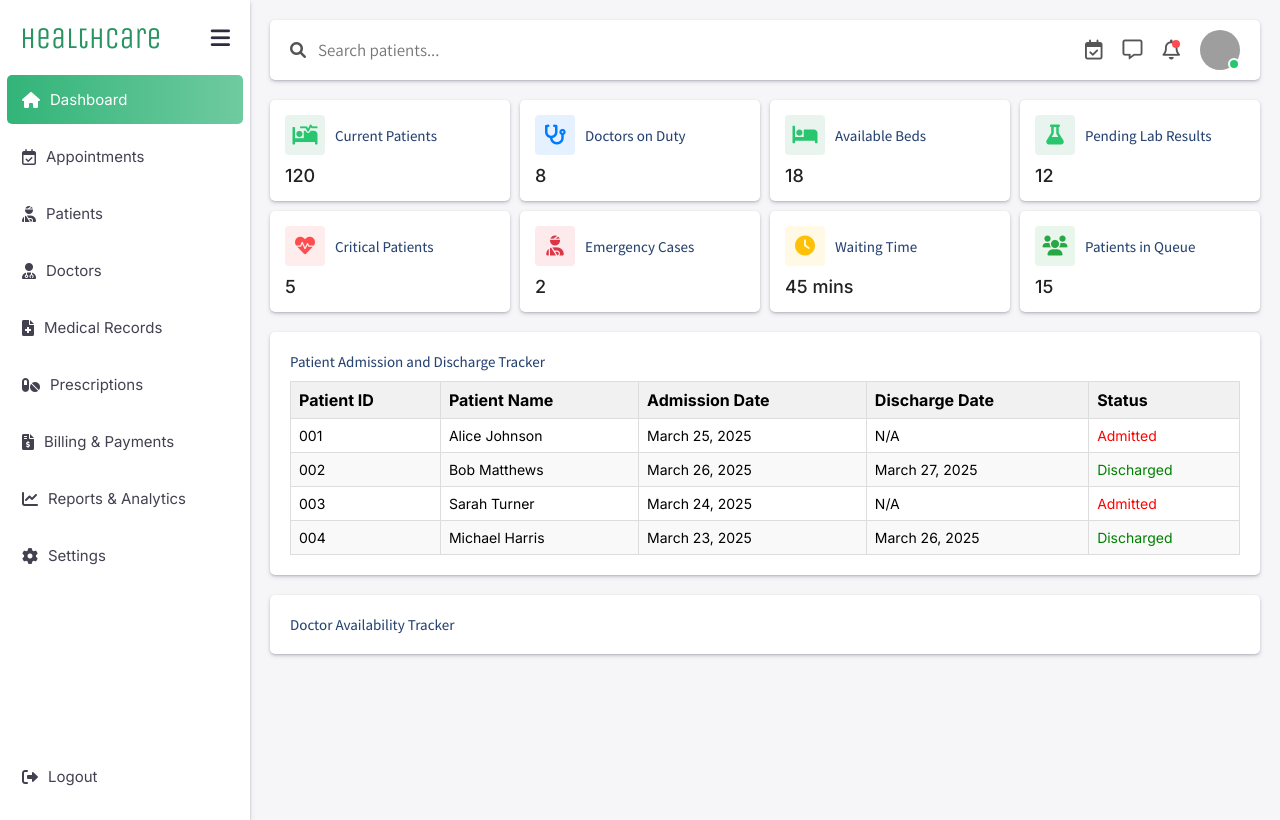
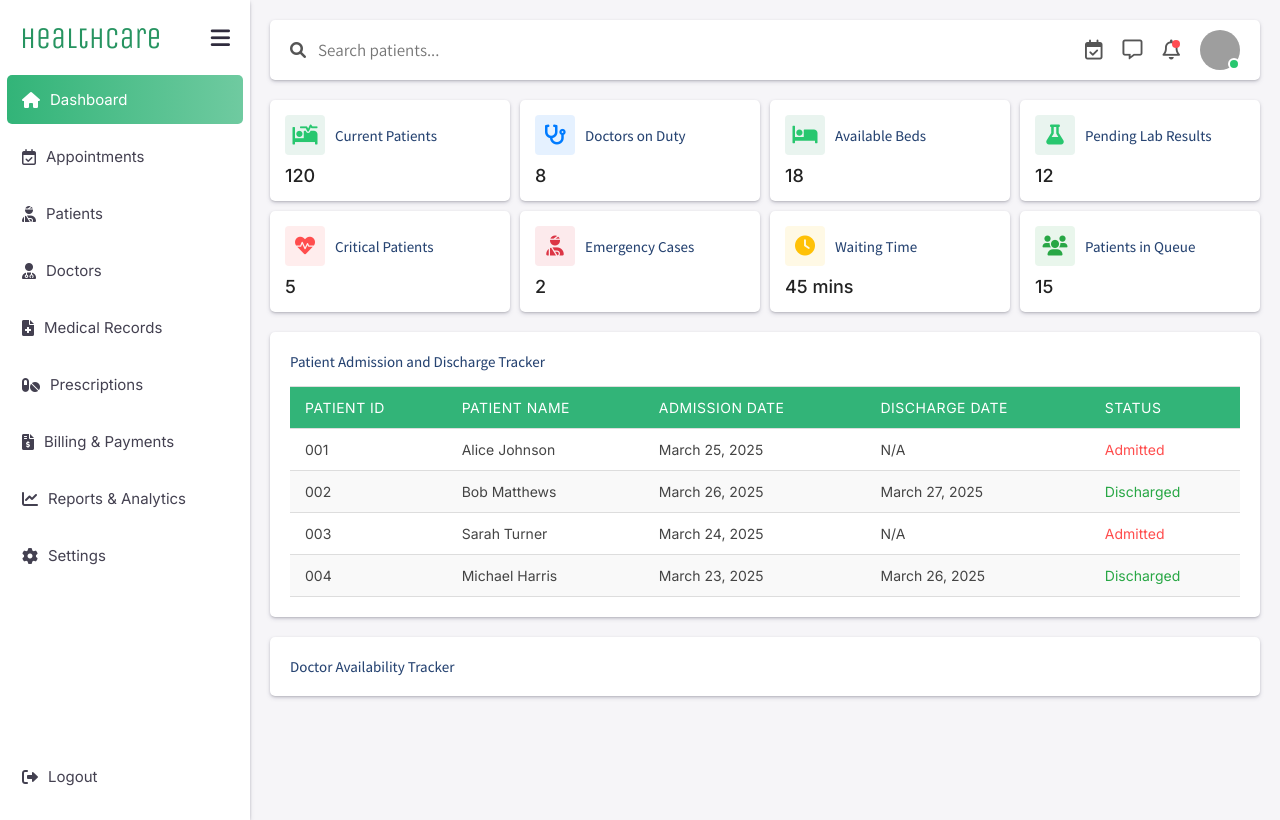
Before and after one commit to joseph-johnson27001/healthcare-dashboard, a Vue app: page / in a window 1280 px wide. Built offline with nearby package versions, Linux system fonts and the light colour scheme; grey boxes are pictures that could not be loaded.

Commit message:
Patient Table

```diff
--- a/src/components/Navigation/SideBar.vue
+++ b/src/components/Navigation/SideBar.vue
@@ -133,7 +133,6 @@ export default {
 
 .sidebar ul li.logout-item {
   margin-top: auto;
-
   transition: color 0.3s ease;
 }
 
--- a/src/components/Tables/PatientAdmissionTable.vue
+++ b/src/components/Tables/PatientAdmissionTable.vue
@@ -11,13 +11,20 @@
         </tr>
       </thead>
       <tbody>
-        <tr v-for="(patient, index) in patients" :key="index">
+        <tr
+          v-for="(patient, index) in patients"
+          :key="index"
+          :class="{ 'hover-row': true }"
+        >
           <td>{{ patient.id }}</td>
           <td>{{ patient.name }}</td>
           <td>{{ patient.admissionDate }}</td>
           <td>{{ patient.dischargeDate || "N/A" }}</td>
           <td
-            :class="patient.status === 'Discharged' ? 'discharged' : 'admitted'"
+            :class="{
+              discharged: patient.status === 'Discharged',
+              admitted: patient.status === 'Admitted',
+            }"
           >
             {{ patient.status }}
           </td>
@@ -39,31 +46,50 @@ export default {
 </script>
 
 <style scoped>
+.table-container {
+  background-color: #ffffff;
+}
+
 table {
   width: 100%;
   border-collapse: collapse;
-  margin-top: 10px;
+  margin-top: 15px;
 }
 
 th,
 td {
+  padding: 12px 15px;
+  border-left: none;
+  border-right: none;
   text-align: left;
-  border: 1px solid #ddd;
+  font-size: 14px;
 }
 
 th {
-  background-color: #f1f1f1;
+  background: rgba(50, 180, 120);
+  color: white;
+  font-weight: 400;
+  text-transform: uppercase;
+  letter-spacing: 0.5px;
 }
 
 td {
-  font-size: 14px;
+  color: #444;
+}
+
+tr:hover {
+  background-color: rgba(39, 148, 97, 0.1);
 }
 
 .discharged {
-  color: green;
+  color: #28a745;
 }
 
 .admitted {
-  color: red;
+  color: #ff4d4d;
+}
+
+.hover-row:hover td {
+  background-color: #f0f0f1;
 }
 </style>
```
